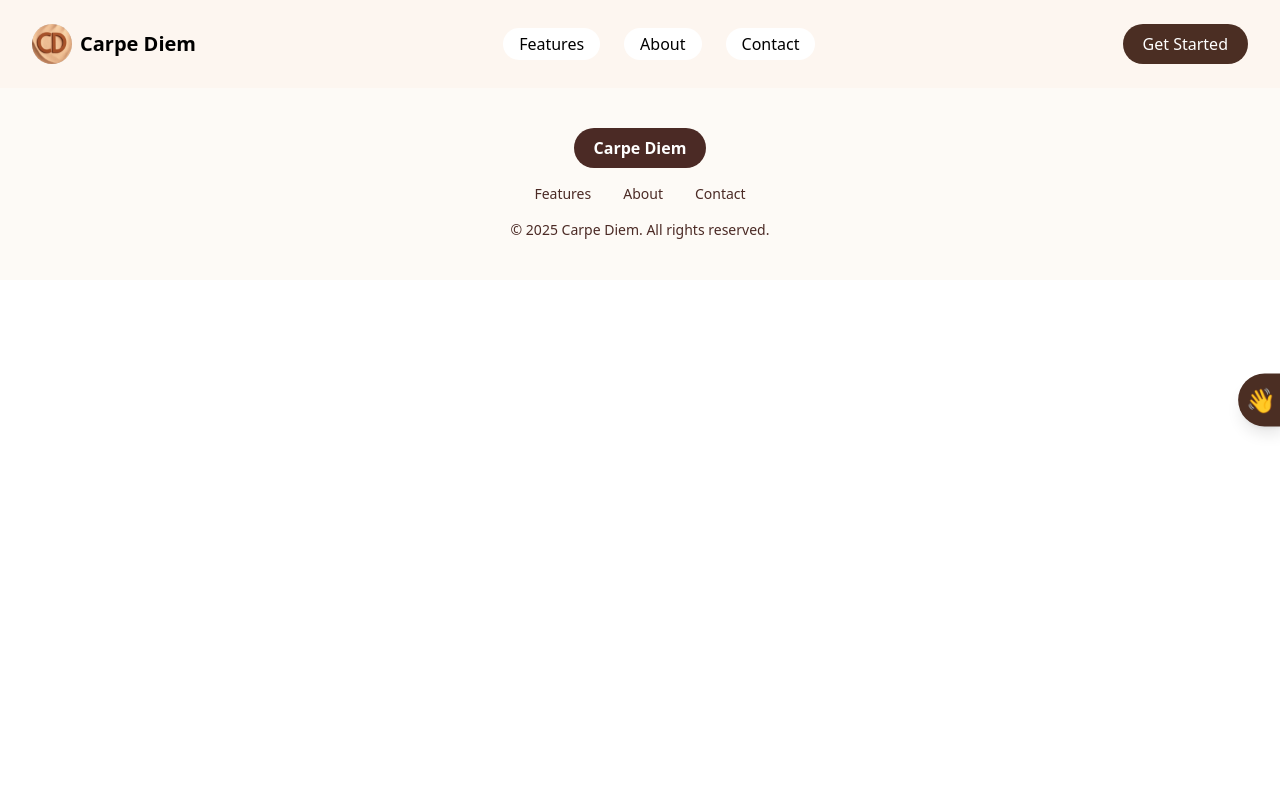
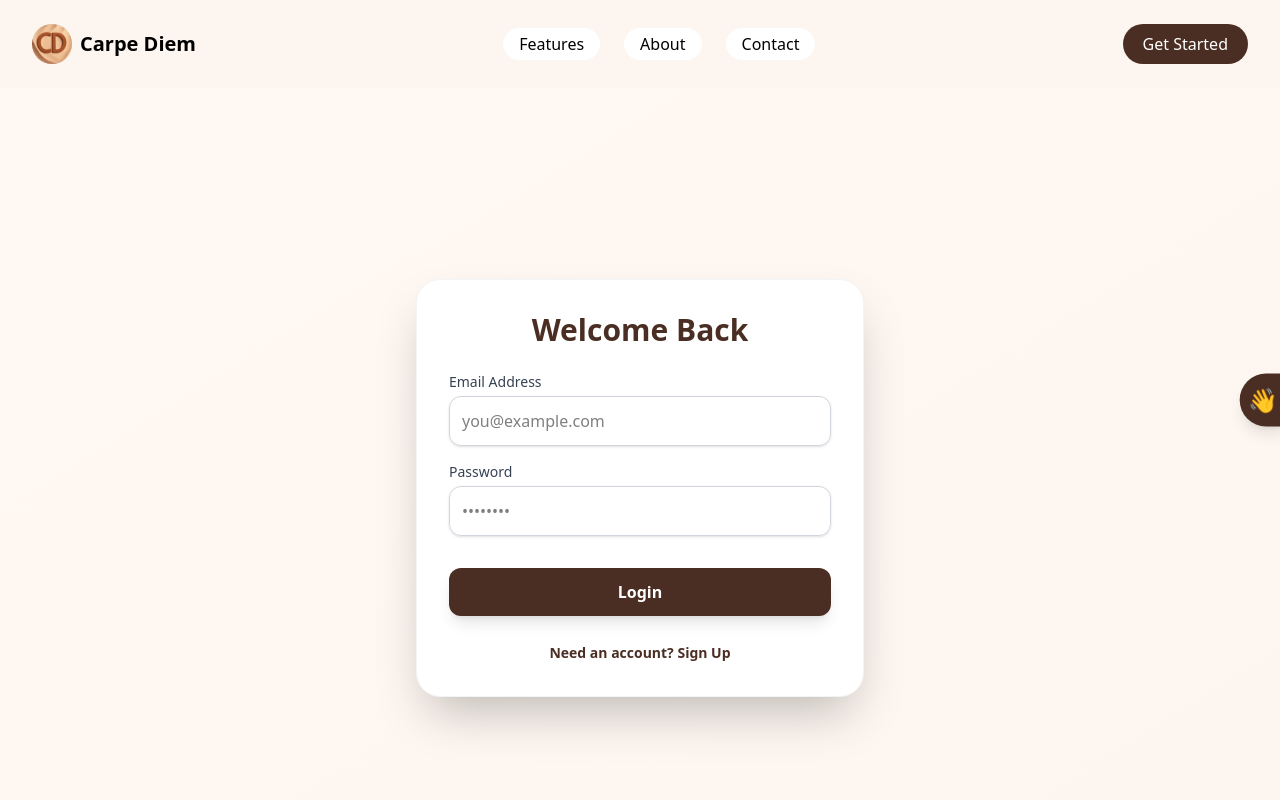
Before and after one commit to sruthi-analyst/CarpeDiem, a React (Vite) app: page /auth in a window 1280 px wide. Shown: the top 800 px of the page. Built offline with nearby package versions, Linux system fonts and the light colour scheme.

Commit message:
Added login and authentication, configured backend for Expense diversifier

```diff
--- a/src/App.jsx
+++ b/src/App.jsx
@@ -11,6 +11,7 @@ import StockAnalysis from "./pages/StockAnalysis";
 import ShowPolicy from "./pages/ShowPolicy";
 import StockPredictor from "./pages/StockPredictor";
 import StockNews from "./pages/StockNews";
+import Auth from "./pages/Auth";
 
 function AppContent() {
   const location = useLocation();
@@ -30,6 +31,7 @@ function AppContent() {
         <Route path="/policy" element={<ShowPolicy />} />
         <Route path="/stock-predictor" element={<StockPredictor />} />
         <Route path="/stock-news" element={<StockNews />} />
+        <Route path="/auth" element={<Auth />} />
       </Routes>
 
       <ChatbotSidebar />
--- a/src/components/Navbar.jsx
+++ b/src/components/Navbar.jsx
@@ -1,7 +1,28 @@
 import Logo from '../assets/logo1.jpg';
-import { Link } from 'react-router-dom';
+import { Link, useNavigate } from 'react-router-dom';
+import { useState, useEffect } from 'react';
+import { supabase } from '../supabaseClient';
 
 export default function Navbar({ onFeaturesClick, onAboutClick, onContactClick }) {
+  const [session, setSession] = useState(null);
+  const navigate = useNavigate();
+
+  useEffect(() => {
+    supabase.auth.getSession().then(({ data: { session } }) => {
+      setSession(session);
+    });
+
+    const { data: { subscription } } = supabase.auth.onAuthStateChange((_event, session) => {
+      setSession(session);
+    });
+
+    return () => subscription.unsubscribe();
+  }, []);
+
+  const handleLogout = async () => {
+    await supabase.auth.signOut();
+    navigate('/');
+  };
   return (
     <nav className="bg-[#fdf6f0] flex items-center justify-between px-8 py-6">
       <Link to="/" className="flex items-center gap-2">
@@ -32,9 +53,21 @@ export default function Navbar({ onFeaturesClick, onAboutClick, onContactClick }
         </button>
       </div>
 
-      <button className="bg-[#4b2e23] text-white px-5 py-2 rounded-full">
-        Get Started
-      </button>
+      {session ? (
+        <button
+          onClick={handleLogout}
+          className="bg-[#4b2e23] text-white px-5 py-2 rounded-full hover:opacity-90"
+        >
+          Logout
+        </button>
+      ) : (
+        <Link
+          to="/auth"
+          className="bg-[#4b2e23] text-white px-5 py-2 rounded-full hover:opacity-90"
+        >
+          Get Started
+        </Link>
+      )}
     </nav>
   );
 }
--- /dev/null
+++ b/src/pages/Auth.jsx
@@ -0,0 +1,152 @@
+import React, { useState } from "react";
+import { supabase } from "../supabaseClient";
+import { useNavigate } from "react-router-dom";
+
+export default function Auth() {
+  const [isLogin, setIsLogin] = useState(true);
+  const [loading, setLoading] = useState(false);
+  const [email, setEmail] = useState("");
+  const [password, setPassword] = useState("");
+  const [name, setName] = useState("");
+  const [dob, setDob] = useState("");
+  const [error, setError] = useState("");
+  const navigate = useNavigate();
+
+  const calculateAge = (birthDate) => {
+    const today = new Date();
+    const birth = new Date(birthDate);
+    let age = today.getFullYear() - birth.getFullYear();
+    const monthDiff = today.getMonth() - birth.getMonth();
+    if (monthDiff < 0 || (monthDiff === 0 && today.getDate() < birth.getDate())) {
+      age--;
+    }
+    return age;
+  };
+
+  const handleAuth = async (e) => {
+    e.preventDefault();
+    setError("");
+    setLoading(true);
+
+    if (!isLogin) {
+      // Age validation for Sign Up
+      const age = calculateAge(dob);
+      if (age < 18) {
+        setError("You must be at least 18 years old to register.");
+        setLoading(false);
+        return;
+      }
+    }
+
+    try {
+      if (isLogin) {
+        const { error } = await supabase.auth.signInWithPassword({
+          email,
+          password,
+        });
+        if (error) throw error;
+        navigate("/");
+      } else {
+        const { data, error } = await supabase.auth.signUp({
+          email,
+          password,
+          options: {
+            data: {
+              full_name: name,
+              dob: dob,
+            },
+          },
+        });
+        if (error) throw error;
+        alert("Check your email for the confirmation link!");
+        setIsLogin(true);
+      }
+    } catch (err) {
+      setError(err.message);
+    } finally {
+      setLoading(false);
+    }
+  };
+
+  return (
+    <div className="min-h-screen flex items-center justify-center p-6 bg-gradient-to-br from-[#fff8f3] to-[#fdf6f0]">
+      <div className="bg-white p-8 rounded-3xl shadow-2xl w-full max-w-md border border-gray-100">
+        <h2 className="text-3xl font-bold text-[#4b2e23] mb-6 text-center">
+          {isLogin ? "Welcome Back" : "Create Account"}
+        </h2>
+
+        <form onSubmit={handleAuth} className="space-y-4">
+          {!isLogin && (
+            <div>
+              <label className="block text-sm font-medium text-gray-700">Full Name</label>
+              <input
+                type="text"
+                required
+                value={name}
+                onChange={(e) => setName(e.target.value)}
+                className="mt-1 block w-full p-3 border border-gray-300 rounded-xl shadow-sm focus:ring-[#4b2e23] focus:border-[#4b2e23] outline-none"
+                placeholder="John Doe"
+              />
+            </div>
+          )}
+
+          <div>
+            <label className="block text-sm font-medium text-gray-700">Email Address</label>
+            <input
+              type="email"
+              required
+              value={email}
+              onChange={(e) => setEmail(e.target.value)}
+              className="mt-1 block w-full p-3 border border-gray-300 rounded-xl shadow-sm focus:ring-[#4b2e23] focus:border-[#4b2e23] outline-none"
+              placeholder="you@example.com"
+            />
+          </div>
+
+          {!isLogin && (
+            <div>
+              <label className="block text-sm font-medium text-gray-700">Date of Birth</label>
+              <input
+                type="date"
+                required
+                value={dob}
+                onChange={(e) => setDob(e.target.value)}
+                className="mt-1 block w-full p-3 border border-gray-300 rounded-xl shadow-sm focus:ring-[#4b2e23] focus:border-[#4b2e23] outline-none"
+              />
+            </div>
+          )}
+
+          <div>
+            <label className="block text-sm font-medium text-gray-700">Password</label>
+            <input
+              type="password"
+              required
+              value={password}
+              onChange={(e) => setPassword(e.target.value)}
+              className="mt-1 block w-full p-3 border border-gray-300 rounded-xl shadow-sm focus:ring-[#4b2e23] focus:border-[#4b2e23] outline-none"
+              placeholder="••••••••"
+            />
+          </div>
+
+          {error && <p className="text-red-500 text-sm mt-2">{error}</p>}
+
+          <button
+            type="submit"
+            disabled={loading}
+            className="w-full bg-[#4b2e23] text-white p-3 rounded-xl font-bold hover:opacity-90 transition-all shadow-lg mt-4 disabled:opacity-50"
+          >
+            {loading ? "Processing..." : isLogin ? "Login" : "Sign Up"}
+          </button>
+        </form>
+
+        <div className="mt-6 text-center">
+          <button
+            onClick={() => setIsLogin(!isLogin)}
+            className="text-sm text-[#4b2e23] hover:underline font-semibold"
+          >
+            {isLogin ? "Need an account? Sign Up" : "Already have an account? Login"}
+          </button>
+        </div>
+      </div>
+    </div>
+  );
+}
--- a/src/pages/Saving.jsx
+++ b/src/pages/Saving.jsx
@@ -1,7 +1,8 @@
 import React, { useState, useEffect } from "react";
 import { PieChart, Pie, Cell, Legend, Tooltip, ResponsiveContainer } from "recharts";
 import { motion } from "framer-motion";
-import { Wallet, Landmark, TrendingUp, ShieldCheck, Plane, Car, Home } from "lucide-react";
+import { Wallet, Landmark, TrendingUp, ShieldCheck, Plane, Car, Home, Save, Loader2 } from "lucide-react";
+import { supabase } from "../supabaseClient";
 
 const COLORS = ["#4B3F2F", "#D1A46D", "#8E6E53", "#F6C7B4", "#FFD700", "#B5651D"];
 
@@ -23,8 +24,64 @@ export default function Saving() {
   });
   const [locked, setLocked] = useState({});
   const [newName, setNewName] = useState("");
-  const [expectedRate, setExpectedRate] = useState(7); // 7% annual returns
+  const [expectedRate, setExpectedRate] = useState(7);
   const [years, setYears] = useState(5);
+  const [session, setSession] = useState(null);
+  const [saveLoading, setSaveLoading] = useState(false);
+
+  useEffect(() => {
+    supabase.auth.getSession().then(({ data: { session } }) => {
+      setSession(session);
+      if (session) fetchSavedConfig(session.user.id);
+    });
+
+    const { data: { subscription } } = supabase.auth.onAuthStateChange((_event, session) => {
+      setSession(session);
+    });
+
+    return () => subscription.unsubscribe();
+  }, []);
+
+  const fetchSavedConfig = async (userId) => {
+    try {
+      const { data, error } = await supabase
+        .from('profiles')
+        .select('savings_config')
+        .eq('id', userId)
+        .single();
+
+      if (data?.savings_config && Object.keys(data.savings_config).length > 0) {
+        const config = data.savings_config;
+        setTotal(config.total ?? 10000);
+        setFunds(config.funds ?? {});
+        setExpectedRate(config.expectedRate ?? 7);
+        setYears(config.years ?? 5);
+        setLocked(config.locked ?? {});
+      }
+    } catch (err) {
+      console.warn("Could not load savings config:", err);
+    }
+  };
+
+  const handleSaveConfig = async () => {
+    if (!session) {
+      alert("Please login first to save your goals!");
+      return;
+    }
+    setSaveLoading(true);
+    const config = { total, funds, expectedRate, years, locked };
+
+    const { error } = await supabase
+      .from('profiles')
+      .upsert({
+        id: session.user.id,
+        savings_config: config
+      });
+
+    setSaveLoading(false);
+    if (error) alert("Error saving: " + error.message);
+    else alert("Project goals saved to cloud! ✅");
+  };
 
   const percentage = (value) => {
     if (!total || isNaN(value) || value <= 0) return 0;
@@ -80,13 +137,23 @@ export default function Saving() {
   return (
     <div className="min-h-screen bg-[#fdf6f0] p-6 text-[#4b2e23]">
       <div className="max-w-6xl mx-auto">
-        <motion.h1 initial={{ opacity: 0 }} animate={{ opacity: 1 }} className="text-4xl font-extrabold mb-8 text-center flex items-center justify-center gap-3">
-          <Wallet className="text-[#a0522d]" size={40} /> Wealth Builder
-        </motion.h1>
+        <div className="flex flex-col md:flex-row justify-between items-center mb-8 gap-4">
+          <motion.h1 initial={{ opacity: 0 }} animate={{ opacity: 1 }} className="text-4xl font-extrabold flex items-center gap-3">
+            <Wallet className="text-[#a0522d]" size={40} /> Wealth Builder
+          </motion.h1>
+
+          <button
+            onClick={handleSaveConfig}
+            disabled={saveLoading}
+            className="flex items-center gap-2 bg-[#4b2e23] text-white px-6 py-3 rounded-full font-bold shadow-lg hover:opacity-90 transition disabled:opacity-50"
+          >
+            {saveLoading ? <Loader2 className="animate-spin" size={20} /> : <Save size={20} />}
+            {saveLoading ? "Saving..." : "Save Configuration"}
+          </button>
+        </div>
 
         <div className="grid lg:grid-cols-3 gap-8">
 
-          {/* Left: Settings & Allocation */}
           <div className="lg:col-span-2 space-y-6">
             <div className="bg-white p-6 rounded-2xl shadow-lg border border-amber-100">
               <h2 className="text-xl font-bold mb-4 flex items-center gap-2">💰 Monthly Saving Amount</h2>
@@ -124,8 +191,8 @@ export default function Saving() {
                       <div className="flex items-center gap-2">
                         <span className="font-mono font-bold">₹{item.value.toLocaleString()}</span>
                         <button
-                         onClick={() => toggleLock(item.id)}
-                         className={`text-xs px-2 py-1 rounded transition ${locked[item.id] ? "bg-red-500 text-white" : "bg-white text-gray-400"}`}
+                          onClick={() => toggleLock(item.id)}
+                          className={`text-xs px-2 py-1 rounded transition ${locked[item.id] ? "bg-red-500 text-white" : "bg-white text-gray-400"}`}
                         >
                           {locked[item.id] ? "Locked" : "Lock"}
                         </button>
@@ -146,10 +213,9 @@ export default function Saving() {
             </div>
           </div>
 
-          {/* Right: Insights & Projections */}
           <div className="space-y-6">
             <div className="bg-[#4b2e23] text-white p-6 rounded-2xl shadow-xl">
-              <h3 className="text-lg font-bold mb-4 flex items-center gap-2"><TrendingUp size={20}/> 2026 Growth Projector</h3>
+              <h3 className="text-lg font-bold mb-4 flex items-center gap-2"><TrendingUp size={20} /> 2026 Growth Projector</h3>
               <div className="space-y-4">
                 <div>
                   <label className="text-xs opacity-70">Estimated Returns (%)</label>
@@ -190,6 +256,13 @@ export default function Saving() {
                 ))}
               </div>
             </div>
+
+            {!session && (
+              <div className="bg-amber-100 p-4 rounded-xl text-center text-sm border-2 border-dashed border-amber-300">
+                <p className="font-bold">⚠️ Local Mode</p>
+                <p>Login to save these goals to the cloud.</p>
+              </div>
+            )}
           </div>
 
         </div>
```
